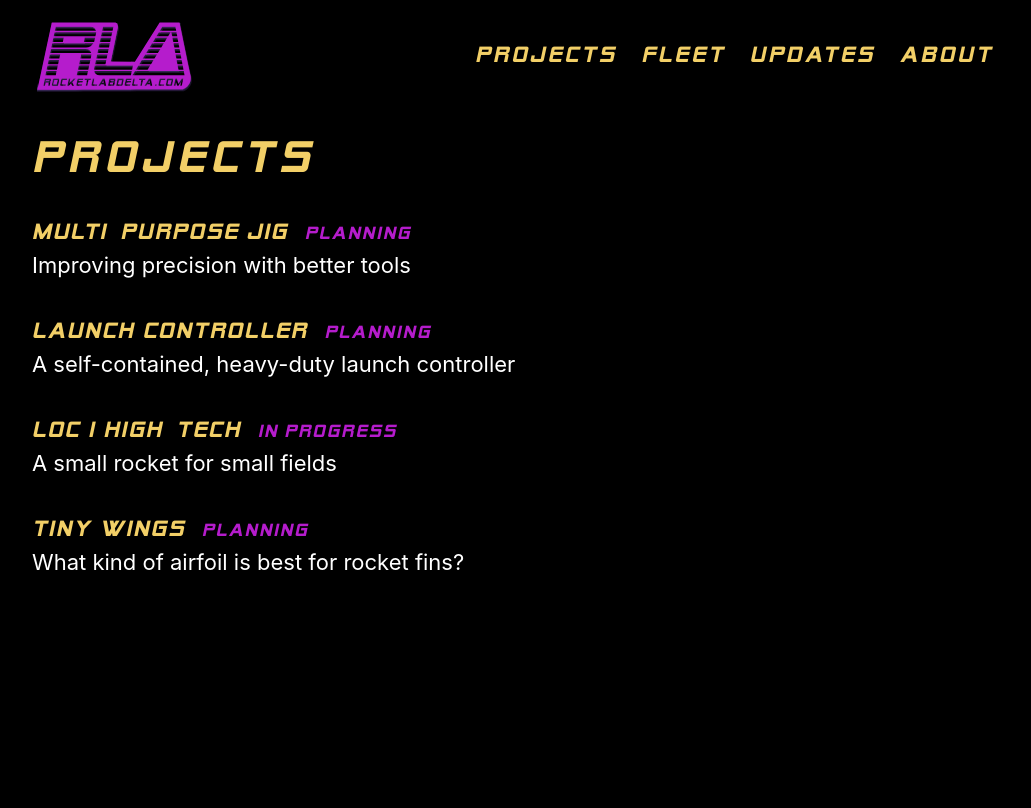
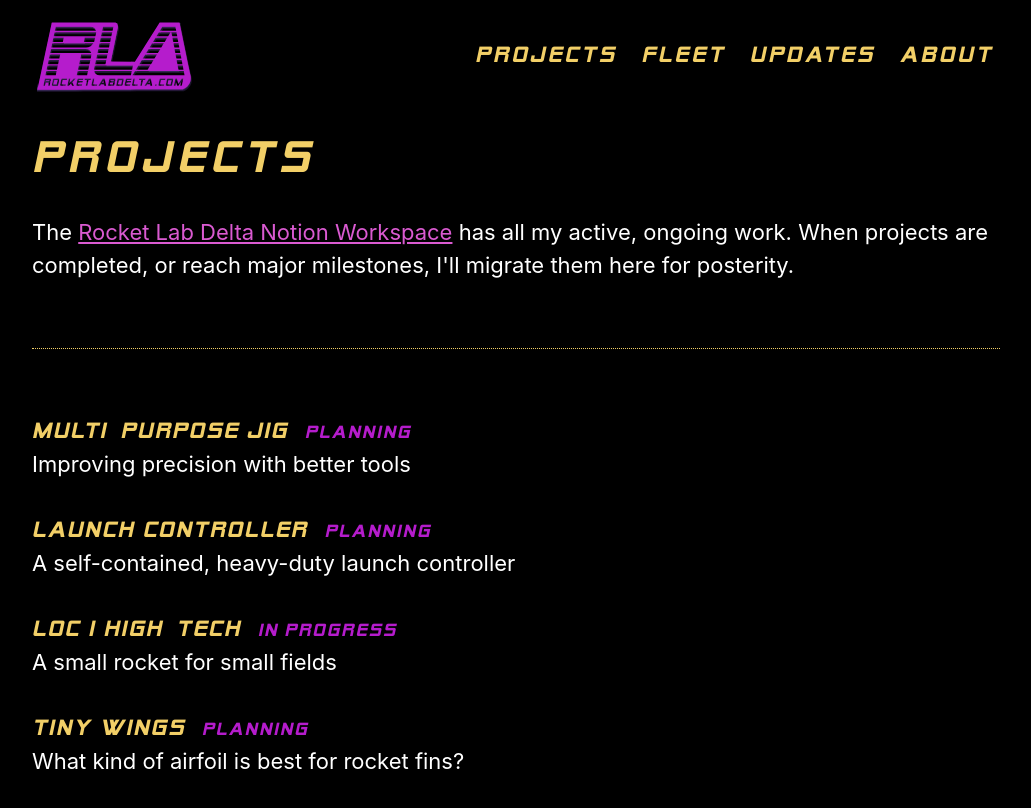
Before and after one commit to rocketlabdelta/rocketlabdelta.com, a Jekyll site: the page built from projects.html, in a window 1280 px wide. Shown: the top 808 px of the page, without its empty margins (124-1155 px from the left). Built offline with Jekyll 4.4.1, drawn with Linux system fonts in a browser that asks for light colours.

Commit message:
Removing top-level redirect in favor of a link
The Notion page loads _super_ slow by comparison

```diff
--- a/projects.html
+++ b/projects.html
@@ -2,8 +2,14 @@
 layout: page
 title: Projects
 permalink: /projects/
-redirect_to: https://www.notion.so/rocketlabdelta/401a9f524cd94b09a15b6c8efa95e273?v=2fa284f919f340499941c025575507d1
 ---
+
+<p>
+  The <a href="https://www.notion.so/rocketlabdelta/401a9f524cd94b09a15b6c8efa95e273?v=2fa284f919f340499941c025575507d1">Rocket Lab Delta Notion Workspace</a> has all my active, ongoing work.
+  When projects are completed, or reach major milestones, I'll migrate them here for posterity.
+</p>
+
+<hr />
 
 <ul class="post-listing">
   {% for project in site.projects %}
```
